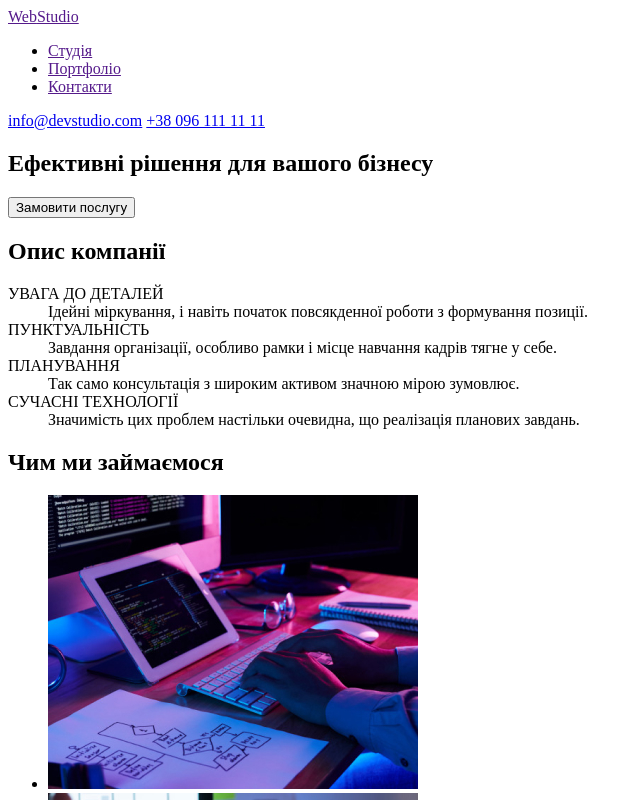
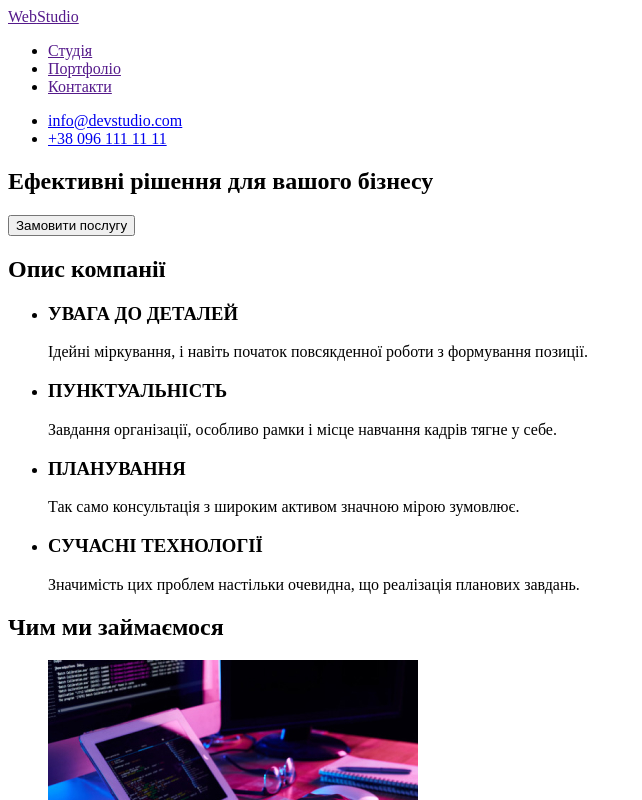
Before and after one commit to IhorNemesh/goit-markup-hw-01, a plain HTML site: page index.html in a window 1280 px wide. Shown: the top 800 px of the page, without its empty margins (0-642 px from the left). Drawn offline with Linux system fonts and the light colour scheme.

Commit message:
Виправлено після перевірки ментором 19.05.2023

```diff
--- a/index.html
+++ b/index.html
@@ -17,40 +17,52 @@
             <li> <a href="">Контакти</a></li>
         </ul>
     </nav>
+    <ul>
+        <li>
             <a href="mailto:info@devstudio.com">info@devstudio.com</a>
+        </li>
+        <li>
             <a href="tel:+380961111111">+38 096 111 11 11</a>
+        </li>
+    </ul>
  </header>
+<!--Герой-->
  <main>
-<!--Герой-->
-<div>
 <section>
     <h1>Ефективні рішення для вашого бізнесу</h1>
     <button type="button">Замовити послугу</button>
 </section>
-</div>
 <!--Опис компанії-->
 <section>
-    <h2>Опис компанії</h2>
-   <dl>
-    <dt>
-        УВАГА ДО ДЕТАЛЕЙ
-    </dt>
-    <dd>
+    <H2>
+        Опис компанії
+    </H2>
+    <ul>
+        <li>
+            <h3>УВАГА ДО ДЕТАЛЕЙ</h3>
+            <p>
                 Ідейні міркування, і навіть початок повсякденної роботи з формування позиції.
-    </dd>
-    <dt>ПУНКТУАЛЬНІСТЬ</dt>
-    <dd>
+            </p>
+        </li>
+        <li>
+            <h3>ПУНКТУАЛЬНІСТЬ</h3>
+            <p>
                 Завдання організації, особливо рамки і місце навчання кадрів тягне у себе.
-    </dd>
-    <dt>ПЛАНУВАННЯ</dt>
-    <dd>
+            </p>
+        </li>
+        <li>
+            <h3>ПЛАНУВАННЯ</h3>
+            <p>
                 Так само консультація з широким активом значною мірою зумовлює.
-    </dd>
-    <dt>СУЧАСНІ ТЕХНОЛОГІЇ</dt>
-    <dd>
+            </p>
+        </li>
+        <li>
+            <h3>СУЧАСНІ ТЕХНОЛОГІЇ</h3>
+            <p>
                 Значимість цих проблем настільки очевидна, що реалізація планових завдань.
-    </dd>
-</dl>
+            </p>
+        </li>
+    </ul>
 </section>
 <!--Опис компанії зображення-->
 <section>
@@ -77,22 +89,22 @@
     <ul>
         <li>
             <img src="./Images/img.jpg-Ihor.jpg" alt="Ігор Дем'яненко" width="270">
-            <h4>Ігор Дем'яненко</h4>
+            <h3>Ігор Дем'яненко</h3>
             <p>Product Designer</p>
         </li>
         <li>
             <img src="./Images/img.jpg-Olha.jpg" alt="Ольга Репіна" width="270">
-                <h4>Ольга Репіна</h4>
+                <h3>Ольга Репіна</h3>
                 <p>Frontend Developer</p>
         </li>
         <li>
             <img src="./Images/img.jpg-Mykola.jpg" alt="Микола Тарасов" width="270">
-            <h4>Микола Тарасов</h4>
+            <h3>Микола Тарасов</h3>
             <p>Marketing</p>
         </li>
         <li>
             <img src="./Images/img.jpg-Mukhailo.jpg" alt="Михайло Єрмаков" width="270">
-            <h4>Михайло Єрмаков</h4>
+            <h3>Михайло Єрмаков</h3>
             <p>UI Designer</p>
         </li>
     </ul>
@@ -104,8 +116,6 @@
         <a href=""> <span class="accent">Web</span>Studio</a>
         <address>
             м. Київ, пр-т Лесі Українки, 26
-        </address>
-        <address>
             <a href="mailto:info@devstudio.com">info@devstudio.com</a>
             <a href="tel:+380961111111">+38 096 111 11 11</a>
         </address>
```
Lines whose indentation alone changed are shown as unchanged.
